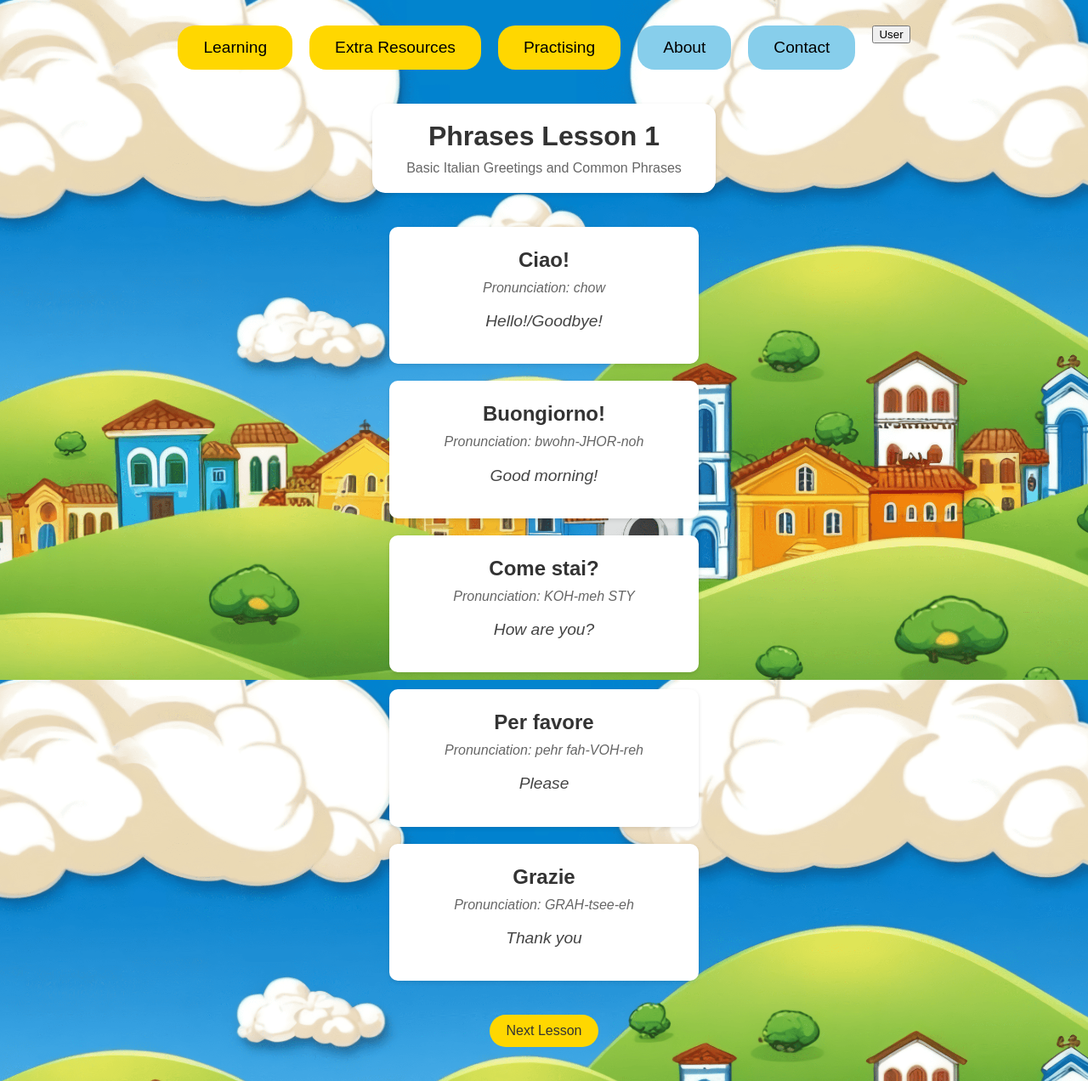
After one commit to AlessioDiB/I_Learn_Italiano, a Flask app: page /learning/phrases/1 in a window 1280 px wide. The commit adds this page. Shown: the whole page at 85% size. Run offline with Flask 3, Linux system fonts and the light colour scheme.

Commit message:
Learning.Phrases

```diff
--- a/app.py
+++ b/app.py
@@ -2,9 +2,9 @@ from flask import Flask, render_template, url_for, request, redirect, flash, ses
 from flask_sqlalchemy import SQLAlchemy
 from datetime import datetime
 from werkzeug.security import generate_password_hash, check_password_hash
-from models import db, User, VocabularyItem
+from models import db, User, VocabularyItem, PhraseItem
 import os
-from routes.learning import learning
+from routes.learning import learning, init_vocabulary, init_phrases
 from routes.practicing import practicing
 
 app = Flask(__name__)
@@ -90,4 +90,6 @@ def vocabulary_lesson(lesson_number):
 if __name__ == '__main__':
     with app.app_context():
         db.create_all()  # This creates the database tables
+        init_vocabulary()
+        init_phrases()
     app.run(debug=True)
--- a/routes/learning.py
+++ b/routes/learning.py
@@ -1,5 +1,5 @@
 from flask import Blueprint, render_template, redirect, url_for
-from models import VocabularyItem, db
+from models import VocabularyItem, PhraseItem, db
 
 learning = Blueprint('learning', __name__)
 
@@ -104,4 +104,93 @@ def init_vocabulary():
             db.session.add(vocab_item)
 
 
+@learning.route('/learning/phrases/<int:lesson_number>')
+def phrases_lesson(lesson_number):
+    if lesson_number not in [1, 2]:
+        return redirect(url_for('learning.index'))
+
+    phrase_items = PhraseItem.query.filter_by(lesson_number=lesson_number).all()
+    return render_template('phrases_lesson.html',
+                         items=phrase_items,
+                         lesson_number=lesson_number)
+
+def init_phrases():
+    if PhraseItem.query.first() is None:
+        # Lesson 1: Basic Greetings and Common Phrases
+        lesson1_items = [
+            {
+                'italian_phrase': 'Ciao!',
+                'english_phrase': 'Hello!/Goodbye!',
+                'pronunciation': 'chow',
+                'lesson_number': 1,
+                'category': 'greetings'
+            },
+            {
+                'italian_phrase': 'Buongiorno!',
+                'english_phrase': 'Good morning!',
+                'pronunciation': 'bwohn-JHOR-noh',
+                'lesson_number': 1,
+                'category': 'greetings'
+            },
+            {
+                'italian_phrase': 'Come stai?',
+                'english_phrase': 'How are you?',
+                'pronunciation': 'KOH-meh STY',
+                'lesson_number': 1,
+                'category': 'greetings'
+            },
+            {
+                'italian_phrase': 'Per favore',
+                'english_phrase': 'Please',
+                'pronunciation': 'pehr fah-VOH-reh',
+                'lesson_number': 1,
+                'category': 'common_phrases'
+            },
+            {
+                'italian_phrase': 'Grazie',
+                'english_phrase': 'Thank you',
+                'pronunciation': 'GRAH-tsee-eh',
+                'lesson_number': 1,
+                'category': 'common_phrases'
+            }
+        ]
+
+        # Lesson 2: Phrases using vocabulary
+        lesson2_items = [
+            {
+                'italian_phrase': 'Dov\'è la stazione?',
+                'english_phrase': 'Where is the station?',
+                'pronunciation': 'doh-VEH lah sta-tsee-OH-neh',
+                'lesson_number': 2,
+                'category': 'using_vocabulary'
+            },
+            {
+                'italian_phrase': 'Mi piace la pasta',
+                'english_phrase': 'I like pasta',
+                'pronunciation': 'mee pee-AH-cheh lah PAH-stah',
+                'lesson_number': 2,
+                'category': 'using_vocabulary'
+            },
+            {
+                'italian_phrase': 'Vado al parco',
+                'english_phrase': 'I\'m going to the park',
+                'pronunciation': 'VAH-doh ahl PAR-koh',
+                'lesson_number': 2,
+                'category': 'using_vocabulary'
+            },
+            {
+                'italian_phrase': 'Il treno è in ritardo',
+                'english_phrase': 'The train is late',
+                'pronunciation': 'eel TREH-noh eh in ree-TAR-doh',
+                'lesson_number': 2,
+                'category': 'using_vocabulary'
+            }
+        ]
+
+        # Add all items to database
+        for item in lesson1_items + lesson2_items:
+            phrase_item = PhraseItem(**item)
+            db.session.add(phrase_item)
+
+
         db.session.commit()
--- a/static/css/main.css
+++ b/static/css/main.css
@@ -331,3 +331,68 @@ body, html {
     gap: 20px;
     padding: 20px 0;     /* Add vertical padding */
 }
+
+/* Main sections headers */
+.section-header {
+    background-color: white;
+    border-radius: 15px;
+    padding: 20px;
+    margin: 20px 0;
+    text-align: center;
+    width: 100%;
+    box-shadow: 0 2px 5px rgba(0,0,0,0.1);
+}
+
+.section-header h1 {
+    margin: 0 0 10px 0;
+    color: #333;
+}
+
+.section-description {
+    margin: 0;
+    color: #666;
+    font-size: 1.2em;
+}
+
+
+/* For Phrases */
+.phrases-grid {
+    display: grid;
+    grid-template-columns: repeat(auto-fit, minmax(300px, 1fr));
+    gap: 20px;
+    padding: 20px;
+    width: 100%;
+}
+
+.phrase-card {
+    background-color: white;
+    border-radius: 10px;
+    padding: 20px;
+    box-shadow: 0 2px 5px rgba(0,0,0,0.1);
+    transition: transform 0.3s ease;
+}
+
+.phrase-card:hover {
+    transform: translateY(-5px);
+}
+
+.phrase-content {
+    text-align: center;
+}
+
+.phrase-content .italian {
+    color: #333;
+    font-size: 1.5em;
+    margin-bottom: 10px;
+}
+
+.phrase-content .pronunciation {
+    color: #666;
+    font-style: italic;
+    margin: 5px 0;
+}
+
+.phrase-content .english {
+    color: #444;
+    font-size: 1.2em;
+}
--- /dev/null
+++ b/templates/phrases_lesson.html
@@ -0,0 +1,37 @@
+{% extends 'base.html' %}
+{% block head %}
+<title>Phrases Lesson {{ lesson_number }}</title>
+{% endblock %}
+{% block body %}
+<div class="content">
+    <header class="lesson-header">
+        <h1>Phrases Lesson {{ lesson_number }}</h1>
+        {% if lesson_number == 1 %}
+        <p class="lesson-description">Basic Italian Greetings and Common Phrases</p>
+        {% else %}
+        <p class="lesson-description">Using Phrases with Vocabulary</p>
+        {% endif %}
+    </header>
+
+    <div class="phrases-grid">
+        {% for item in items %}
+        <div class="phrase-card">
+            <div class="phrase-content">
+                <h3 class="italian">{{ item.italian_phrase }}</h3>
+                <p class="pronunciation">Pronunciation: {{ item.pronunciation }}</p>
+                <p class="english">{{ item.english_phrase }}</p>
+            </div>
+        </div>
+        {% endfor %}
+    </div>
+
+    <div class="lesson-navigation">
+        {% if lesson_number > 1 %}
+        <a href="{{ url_for('learning.phrases_lesson', lesson_number=lesson_number-1) }}" class="nav-button">Previous Lesson</a>
+        {% endif %}
+        {% if lesson_number < 2 %}
+        <a href="{{ url_for('learning.phrases_lesson', lesson_number=lesson_number+1) }}" class="nav-button">Next Lesson</a>
+        {% endif %}
+    </div>
+</div>
+{% endblock %}
```
Also changed, not shown: models.py (+10 -0 lines), templates/learning.html (+6 -6 lines), instance/test.db.
